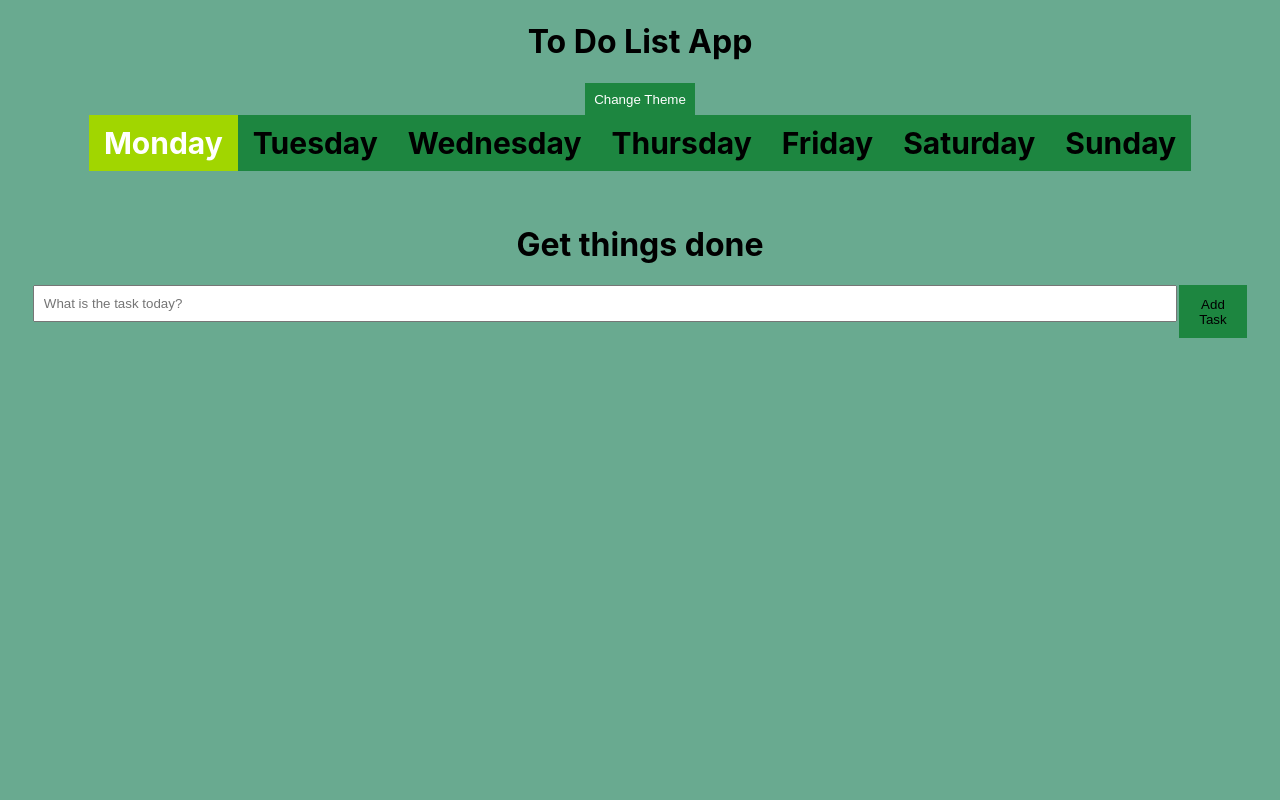
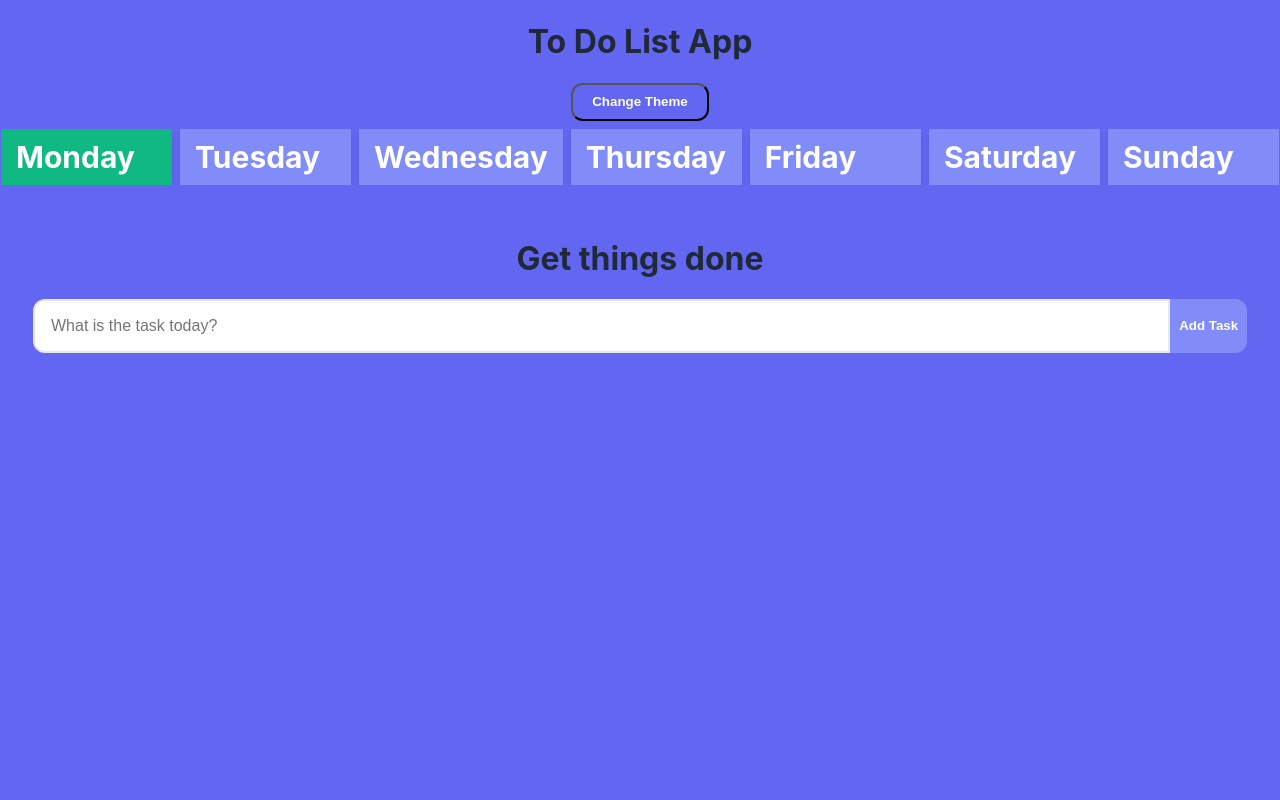
Before and after one commit to TQuanNg/TodoListWeb, a React (Create React App) app: page / in a window 1280 px wide. Shown: the top 800 px of the page. Built offline with nearby package versions, Linux system fonts and the light colour scheme; no server answers.

Commit message:
Update CSS file

```diff
--- a/src/App.css
+++ b/src/App.css
@@ -1,15 +1,17 @@
 :root {
-  --background: #2b2b8b;
-  --text-primary: #000;
-  --button-bg: #8758ff;
-  --button-text: #fff;
+  --background: #f9fafb;
+  --text-primary: #1f2937;
+  --button-bg: #ffffff;
+  --button-text: #1f2937;
+  --border-radius: 12px;
+  --shadow: 0 4px 6px -1px rgba(0, 0, 0, 0.1), 0 2px 4px -1px rgba(0, 0, 0, 0.06);
 }
 
 [data-theme="dark"] {
-  --background: #69aa90;
+  --background: #6366f1;
   --text-primary: #fff;
-  --button-bg: #1d8640;
-  --button-text: #000;
+  --button-bg: #818cf8;
+  --button-text: #fff;
 }
 
 .App {
@@ -33,11 +35,28 @@
   background: var(--background);
   transition: all 0.5s;
   padding: 1px;
+
+}
+
+.ThemeButton {
+  background-color: var(--background);
+  color: var(--button-text);
+  padding: 0.6rem 1.2rem;
+  border-radius: var(--border-radius);
+  font-weight: 600;
+  cursor: pointer;
+  align-items: center;
+  margin-bottom: 0.5rem;
 }
 
 .TabNavigation {
   display: flex;
   justify-content: center;
+  display: grid;
+  grid-template-columns: repeat(7, 1fr);
+  gap: 0.5rem;
+
+  overflow: hidden;
 }
 
 .tab-item {
@@ -50,11 +69,16 @@
   border: none;
   color: var(--button-text);
   background: var(--button-bg);
+  box-shadow: var(--shadow);
+}
+
+.tab-item:hover {
+  background-color: #f3f4f6;
 }
 
 .tab-item.active {
   border-color: var(--text-primary);
-  background: #a1d600;
+  background: #10b981;
   color: var(--text-primary);
 }
 
@@ -75,15 +99,15 @@
 
 .TodoForm {
   display: flex;
-  justify-content: center;
-  width: 100%;
-  margin-bottom: 1rem;
+  margin-bottom: 2rem;
 }
 
 .TodoForm input {
-  width: 100%; /* Adjust input width */
-  padding: 0.55rem;
-  margin-right: 0.1rem; /* Space between input and button */
+  flex: 1;
+  padding: 1rem;
+  border: 2px solid #e5e7eb;
+  border-radius: var(--border-radius) 0 0 var(--border-radius);
+  font-size: 1rem;
 }
 
 .todo-input {
@@ -101,17 +125,12 @@
   color: #ffffff4d;
 }
 
-.todo-btn {
-  background: var(--button-bg);
-  color: #fff;
-  border: none;
-  padding: 0.55rem;
-  cursor: pointer;
-}
 
 .todo-add-task-btn {
   background: var(--button-bg);
+  border-radius: 0 var(--border-radius) var(--border-radius) 0;
   color: var(--button-text);
+  font-weight: 600;
   border: none;
   padding: 0.55rem;
   cursor: pointer;
@@ -127,6 +146,7 @@
   padding: 0.75rem 1rem;
   border-radius: 5px;
   margin-bottom: 1rem;
+  box-shadow: var(--shadow);
 }
 
 .NavBar {
--- a/src/components/EditTodoForm.js
+++ b/src/components/EditTodoForm.js
@@ -22,7 +22,7 @@ export const EditTodoForm = ({ editTodo, task }) => {
                 value={value}
                 onChange={(e) => setValue(e.target.value)} />
 
-            <button type='submit' className='todo-btn'>
+            <button type='submit' className='todo-add-task-btn'>
                 Update Task
             </button>
 
--- a/src/components/TodoForm.js
+++ b/src/components/TodoForm.js
@@ -17,7 +17,7 @@ export const TodoForm = ({ addTodo }) => {
     <form className="TodoForm" onSubmit={handleSubmit}>
       <input
         type="text"
-        className="TodoForm"
+        className="TodoInput"
         placeholder="What is the task today?"
         value={value}
         onChange={(e) => setValue(e.target.value)}
--- a/src/components/custom-tab/Tab.js
+++ b/src/components/custom-tab/Tab.js
@@ -13,7 +13,7 @@ export const Tab = ({tabContent, onChange}) => {
     return (
         <div className="TabWrapper" theme={theme}>
             <h1>To Do List App</h1>
-            <button onClick={handleToggleTheme} className='todo-btn'> Change Theme </button>
+            <button onClick={handleToggleTheme} className='ThemeButton'> Change Theme </button>
 
             <div className='TabNavigation'>
                 {tabContent.map((tabItem, index) => (
```
Also changed, not shown: server.js (+39 -46 lines).
